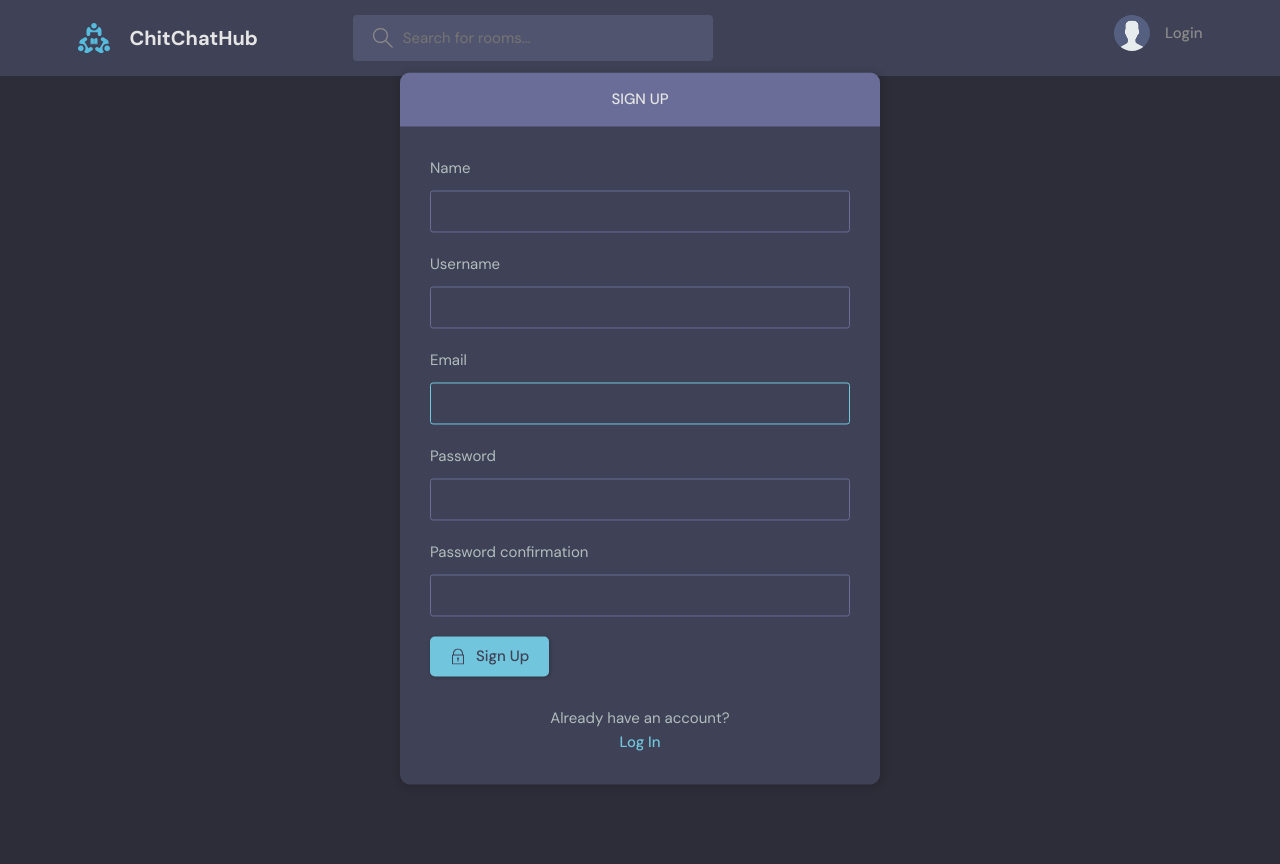
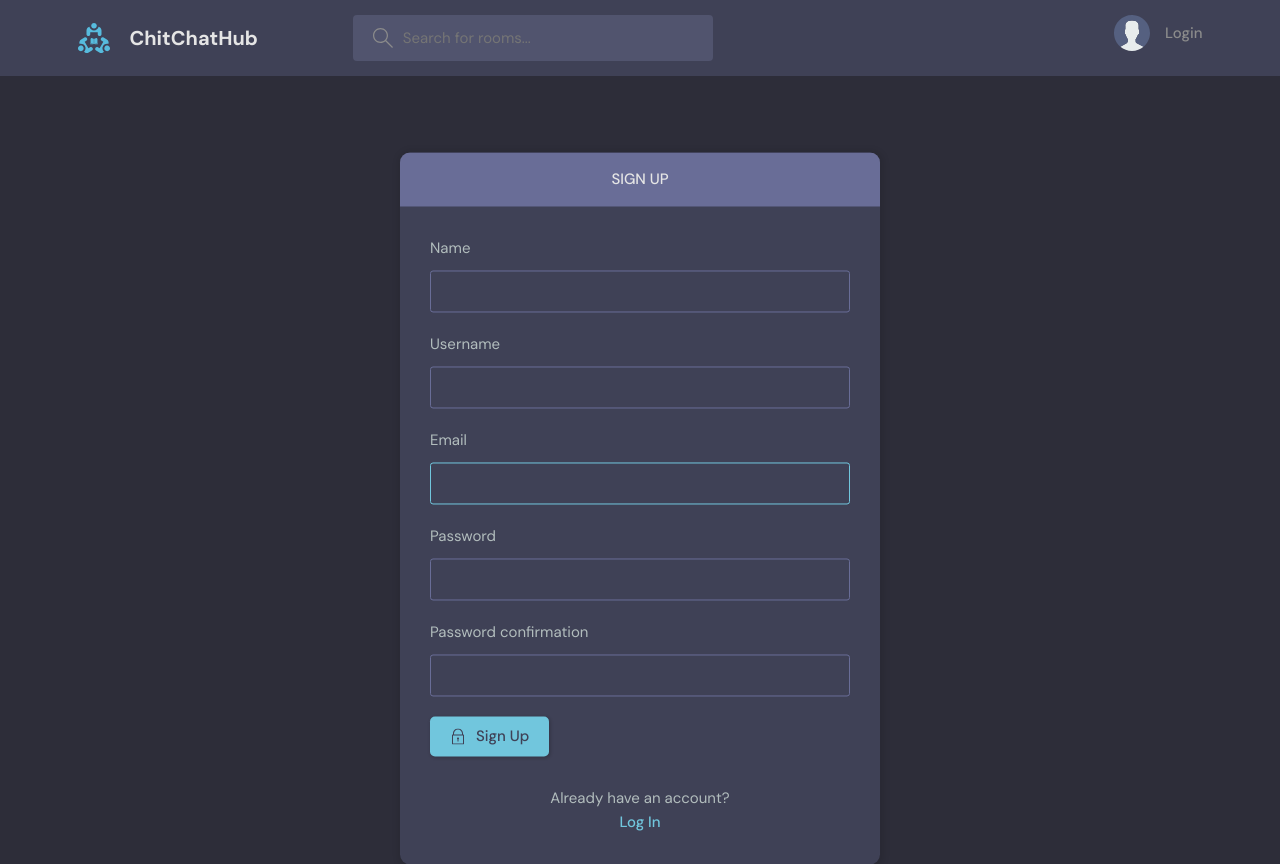
Before and after one commit to aditya292/django-ChitChatHub, a Django app: page /register/ in a window 1280 px wide. Before the commit the page ends 784 px from the top, so only its background shows below. Run offline with Django 5.2, Linux system fonts and the light colour scheme.

Commit message:
editing ui

```diff
--- a/base/templates/base/login_register.html
+++ b/base/templates/base/login_register.html
@@ -65,7 +65,7 @@
   </div>
   {% else %}
   <div class="container">
-    <div class="layout__box">
+    <div class="layout__box register_layout">
       <div class="layout__boxHeader">
         <div class="layout__boxTitle">
           <h3>Sign up</h3>
--- a/static/styles/main.css
+++ b/static/styles/main.css
@@ -437,6 +437,10 @@ a {
   box-shadow: 1px 1px 6px 3px rgba(0, 0, 0, 0.1);
   overflow: hidden;
 }
+
+.register_layout {
+  top: 60%;
+}
 .activity_layout {
   top: 115%;
 }
@@ -481,7 +485,7 @@ a {
 }
 @media (max-width: 500px) {
   .activity_layout {
-    top: 100%;
+    top: 50%;
   }
 }
 
--- a/templates/main.html
+++ b/templates/main.html
@@ -5,7 +5,14 @@
     <meta charset="UTF-8" />
     <meta http-equiv="X-UA-Compatible" content="IE=edge" />
     <meta name="viewport" content="width=device-width, initial-scale=1.0" />
+    {% comment %}
     <link rel="shortcut icon" href="assets/favicon.ico" type="image/x-icon" />
+    {% endcomment %}
+    <link
+      rel="shortcut icon"
+      href="{% static 'images/favicon.io' %}"
+      type="image/x-icon"
+    />
     <link rel="stylesheet" href="{% static 'styles/main.css' %}" />
     <title>ChitChatHub - Find study partners around the world!</title>
   </head>
```
